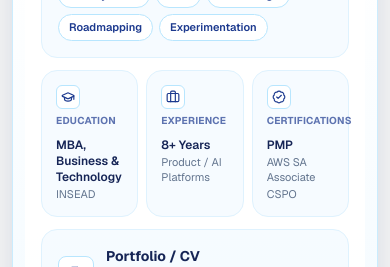
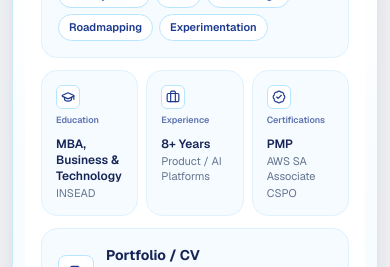
Before and after one commit to Adelphos-tech/AI-resume, a Next.js app: page /dev/nfc-compact-template in a window 390 px wide. Shown: the part 727-994 px from the top of the page. Built offline with nearby package versions, Linux system fonts and the light colour scheme.

Commit message:
fix: contain nfc compact mini-card labels on mobile

```diff
--- a/src/components/career-card/compositions/nfc-compact/nfc-compact-parts.tsx
+++ b/src/components/career-card/compositions/nfc-compact/nfc-compact-parts.tsx
@@ -39,12 +39,12 @@ export function CompactMiniCard({
   const items = lines.filter(Boolean) as string[];
   if (!items.length) return null;
   return (
-    <div className="rounded-2xl border border-sky-100 bg-sky-50/60 p-3.5">
-      <div className="flex flex-col gap-1.5 sm:flex-row sm:items-center">
+    <div className="min-w-0 rounded-2xl border border-sky-100 bg-sky-50/60 p-3.5">
+      <div className="flex w-full min-w-0 flex-col gap-1.5 sm:flex-row sm:items-center">
         <span className="grid size-6 shrink-0 place-items-center rounded-md border border-sky-200 bg-white text-blue-900">
           {icon}
         </span>
-        <p className="min-w-0 text-[10px] font-bold uppercase leading-tight tracking-wide text-blue-900/70">
+        <p className="min-w-0 whitespace-normal break-normal hyphens-none text-[9px] font-semibold leading-tight tracking-normal text-blue-900/70 sm:text-[10px] sm:font-bold sm:uppercase sm:tracking-wide">
           {label}
         </p>
       </div>
```
